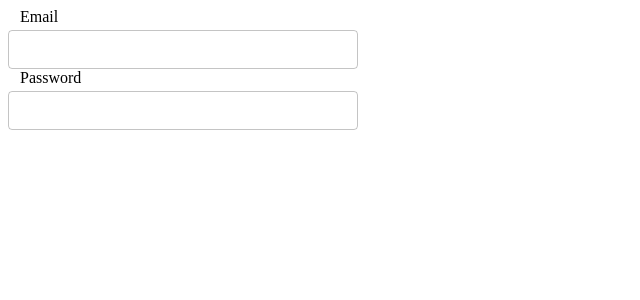
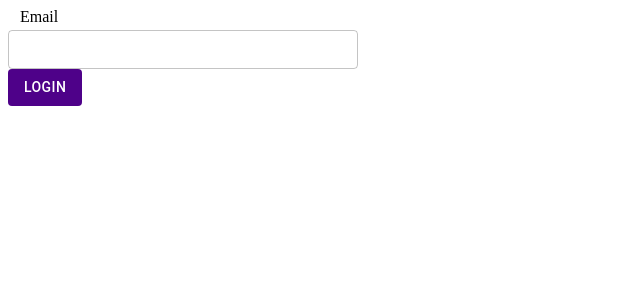
Before and after one commit to mariamdatuka/jobsy, a React (Vite) app: page / in a window 1280 px wide. Shown: the top 300 px of the page, without its empty margins (0-640 px from the left). Built offline with nearby package versions, Linux system fonts and the light colour scheme.

Commit message:
feat:style button

```diff
--- /dev/null
+++ b/src/components/Button.tsx
@@ -0,0 +1,29 @@
+import { Button } from "@mui/material";
+import { type ButtonProps } from "@mui/material";
+
+type MainButtonProps = ButtonProps & {
+  title: string;
+  startIcon?: React.ReactNode;
+  endIcon?: React.ReactNode;
+  variant?: "text" | "outlined" | "contained";
+};
+
+const MainButton = ({
+  title,
+  variant = "contained",
+  startIcon,
+  endIcon,
+}: MainButtonProps) => {
+  return (
+    <Button
+      variant={variant}
+      startIcon={startIcon}
+      endIcon={endIcon}
+      disableElevation
+    >
+      {title}
+    </Button>
+  );
+};
+
+export default MainButton;
--- a/src/pages/Login.tsx
+++ b/src/pages/Login.tsx
@@ -2,6 +2,7 @@ import Input from "../components/Input";
 import { useForm, FormProvider } from "react-hook-form";
 import { yupResolver } from "@hookform/resolvers/yup";
 import * as yup from "yup";
+import MainButton from "../components/Button";
 
 const Login = () => {
   const schema = yup.object().shape({
@@ -16,11 +17,17 @@ const Login = () => {
     mode: "onChange",
   });
 
+  const handleClick = () => {
+    console.log("Button clicked");
+  };
+
   return (
     <>
       <FormProvider {...methods}>
-        <Input label="Email" name="email" />
-        <Input label="Password" name="password" />
+        <form onSubmit={methods.handleSubmit(handleClick)}>
+          <Input label="Email" name="email" />
+          <MainButton title="Login" type="submit" />
+        </form>
       </FormProvider>
     </>
   );
```
